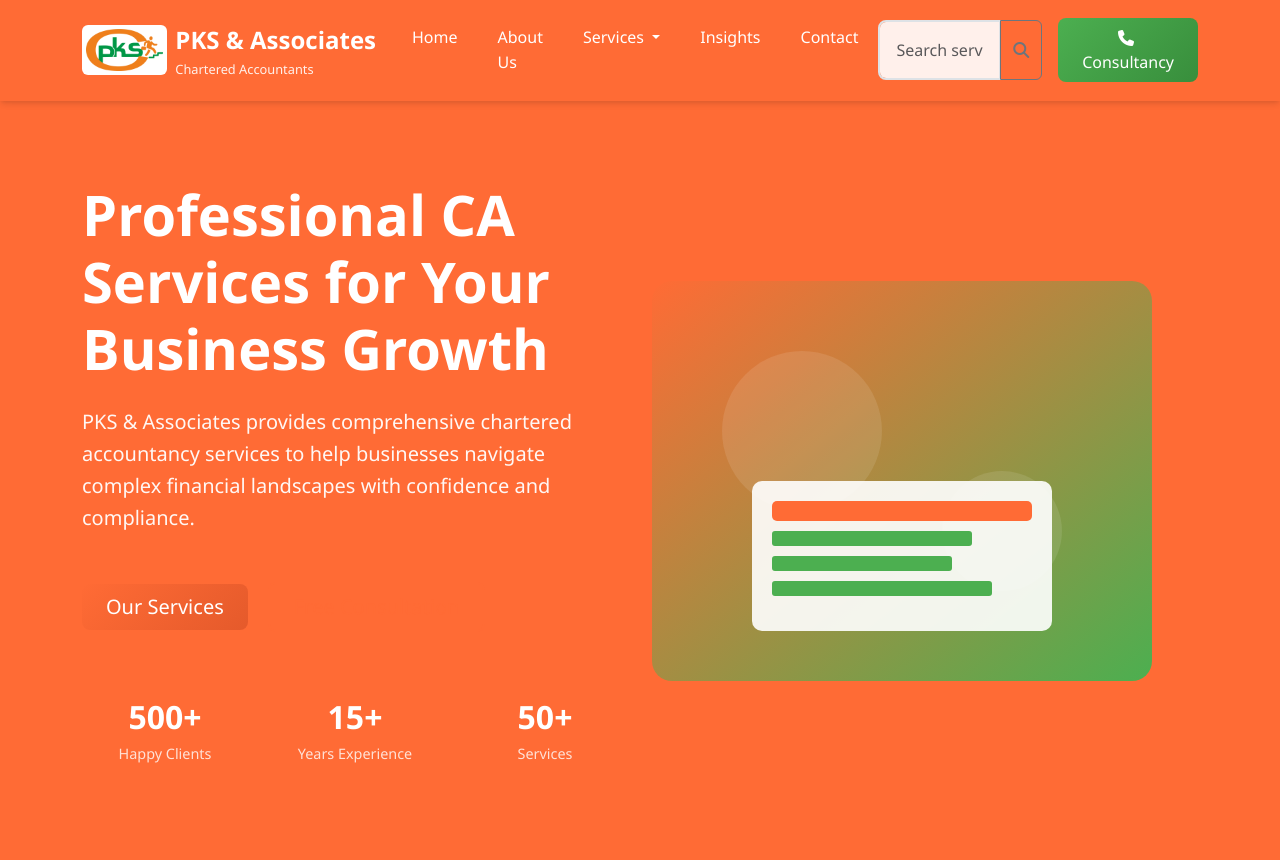
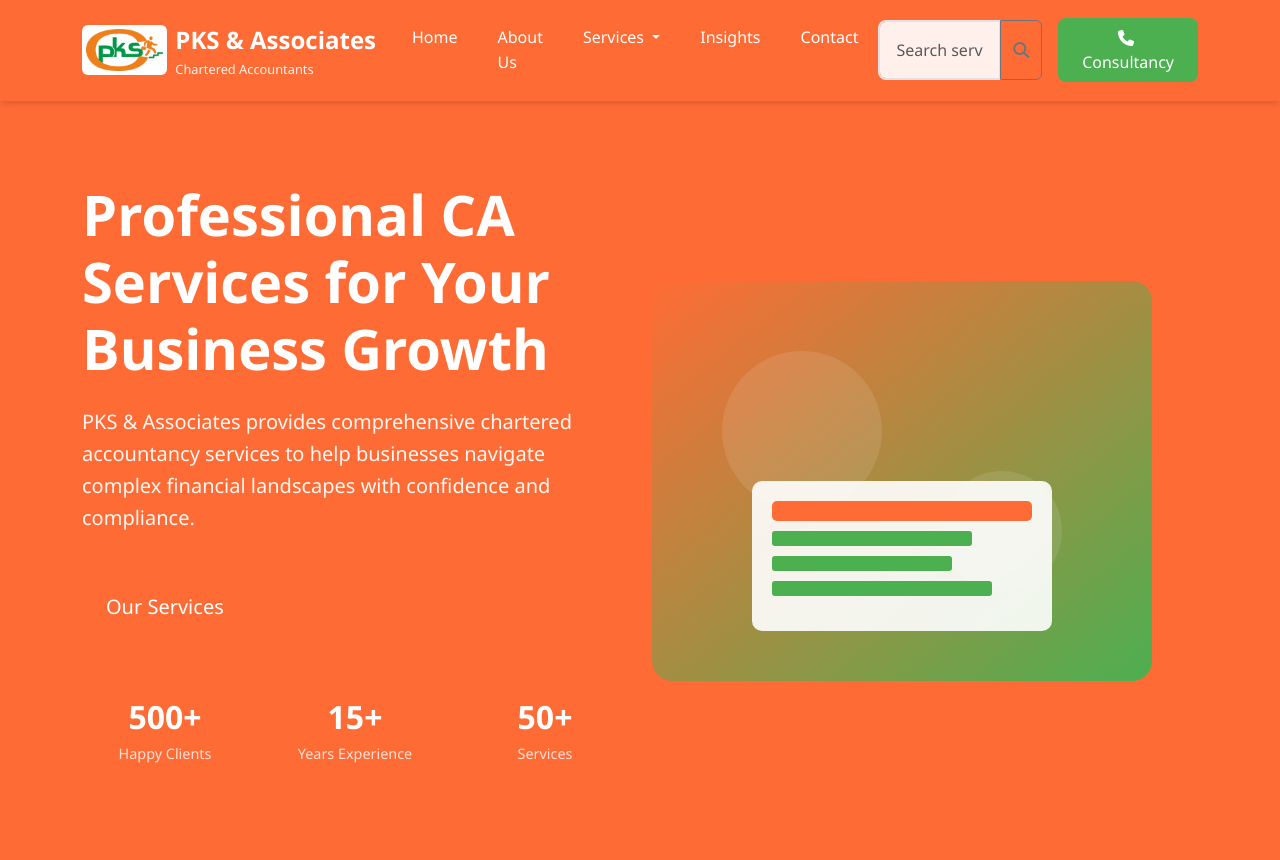
Before and after one commit to 001Abhishek-singh/pk, a Flask app: page / in a window 1280 px wide. Shown: the top 860 px of the page. Run offline with Flask 3, Linux system fonts and the light colour scheme.

Commit message:
Improve button appearance and fix color mixing issues across the website
Removes linear gradients from button backgrounds in style.css for color consistency.

Replit-Commit-Author: Agent
Replit-Commit-Session-Id: 681c9da0-001c-42d2-9f6d-c56eddb6c718
Replit-Commit-Screenshot-Url: https://storage.googleapis.com/screenshot-production-us-central1/62712adb-8beb-4746-b079-5d97b7279d18/99cb350e-3697-4920-966d-690ec4db5d2d.jpg

```diff
--- a/static/css/style.css
+++ b/static/css/style.css
@@ -257,7 +257,7 @@ a:hover {
 
 /* Button Styles */
 .btn-consultancy {
-    background: linear-gradient(135deg, var(--secondary-color) 0%, var(--secondary-dark) 100%);
+    background: var(--secondary-color);
     border: none;
     color: var(--white);
     padding: var(--spacing-sm) var(--spacing-lg);
@@ -267,14 +267,14 @@ a:hover {
 }
 
 .btn-consultancy:hover {
-    background: linear-gradient(135deg, var(--secondary-dark) 0%, var(--secondary-color) 100%);
+    background: var(--secondary-dark);
     color: var(--white);
     transform: translateY(-1px);
     box-shadow: var(--shadow);
 }
 
 .btn-primary {
-    background: linear-gradient(135deg, var(--primary-color) 0%, var(--primary-dark) 100%);
+    background: var(--primary-color);
     border: none;
     border-radius: var(--border-radius);
     padding: var(--spacing-sm) var(--spacing-lg);
@@ -283,7 +283,7 @@ a:hover {
 }
 
 .btn-primary:hover {
-    background: linear-gradient(135deg, var(--primary-dark) 0%, var(--primary-color) 100%);
+    background: var(--primary-dark);
     transform: translateY(-1px);
     box-shadow: var(--shadow);
 }
@@ -331,7 +331,7 @@ a:hover {
 }
 
 .dropdown-item:hover {
-    background: linear-gradient(135deg, var(--primary-color) 0%, var(--secondary-color) 100%);
+    background: var(--primary-color);
     color: var(--white);
 }
 
```
